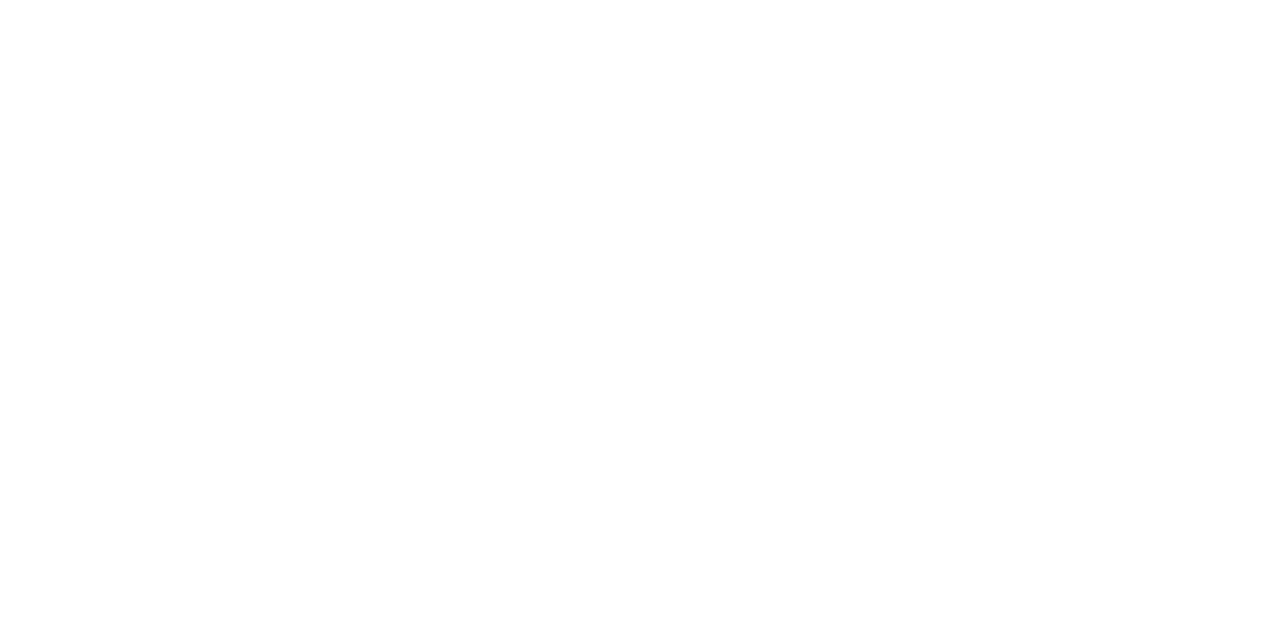
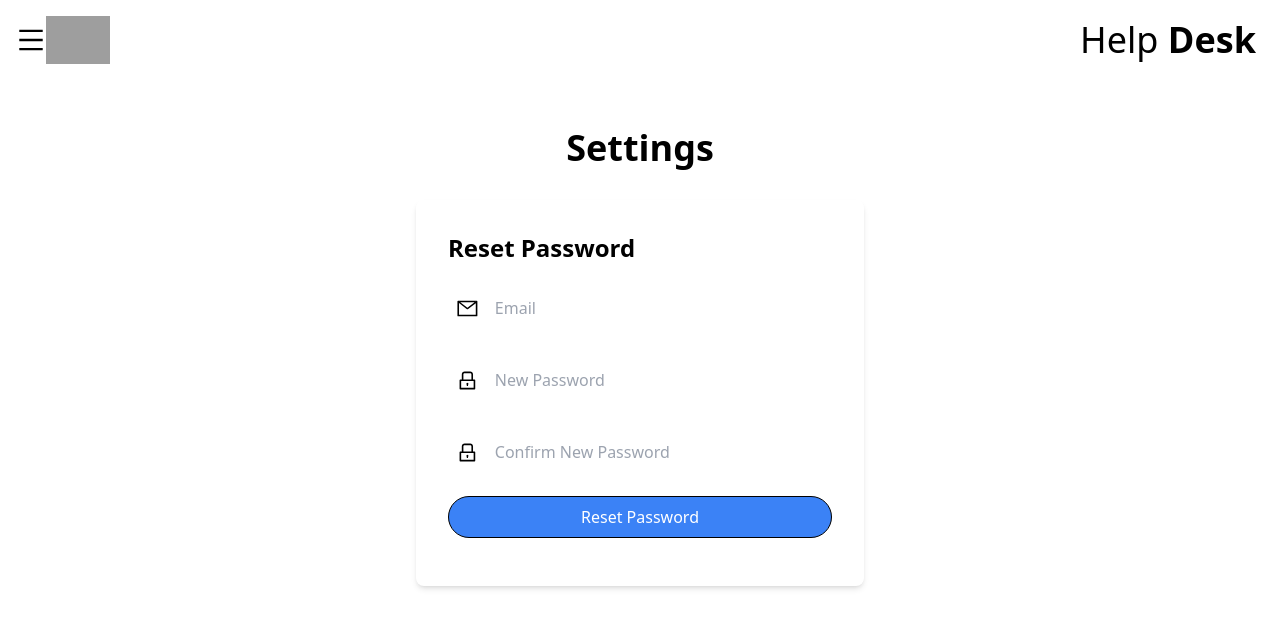
Before and after one commit to RamboProg/Help-Desk, a React (Create React App) app in the folder Frontend/: page /Settings in a window 1280 px wide. Before the commit this address had no page. Shown: the top 628 px of the page. Built offline with nearby package versions, Linux system fonts and the light colour scheme; grey boxes are pictures that could not be loaded; the HTML template or start-up script is replaced by a standard one.

Commit message:
Settings and Profile components

```diff
--- a/Frontend/src/App.js
+++ b/Frontend/src/App.js
@@ -10,6 +10,8 @@
 import ManagerHome from './components/ManagerHome';
 import AgentHome from './components/AgentHome';
 import KnowledgeBase from './components/KnowledgeBase';
+import Settings from './components/Settings';
+import Profile from './components/Profile';
 
 function App() {
   return (
@@ -43,6 +45,14 @@
           path="/KnowledgeBase"
           element={<ClientLayout><KnowledgeBase /></ClientLayout>}
         />
+        <Route
+          path="/Settings"
+          element={<ClientLayout><Settings /></ClientLayout>}
+        />
+        <Route
+          path="/Profile"
+          element={<ClientLayout><Profile /></ClientLayout>}
+        />
       </Routes>
     </Router>
   );
--- a/Frontend/src/ClientLayout.js
+++ b/Frontend/src/ClientLayout.js
@@ -5,7 +5,8 @@
 
 const ClientLayout = ({ children }) => {
     const location = useLocation();
-    const showNavbar = location.pathname === '/ClientHome' || location.pathname === '/KnowledgeBase';
+    const showNavbar = location.pathname === '/ClientHome' || location.pathname === '/KnowledgeBase'
+        || location.pathname === '/Settings' || location.pathname === '/Profile';
 
     return (
         <div>
--- a/Frontend/src/components/Profile.jsx
+++ b/Frontend/src/components/Profile.jsx
@@ -0,0 +1,94 @@
+import React, { useState, useEffect } from "react";
+import axios from "axios";
+
+const Profile = () => {
+  const [user, setUser] = useState(null);
+  const [newEmail, setNewEmail] = useState("");
+  const [newUsername, setNewUsername] = useState("");
+  const [newPhoneNumber, setNewPhoneNumber] = useState("");
+  //   const token = localStorage.getItem("token");
+
+  useEffect(() => {
+    // Fetch user profile data
+    const fetchUserProfile = async () => {
+      try {
+        const response = await axios.get(
+          "http://localhost:3000/api/v1/profile"
+          // {
+          //   headers: {
+          //     Authorization: `Bearer ${token}`,
+          //   },
+          // }
+        );
+        console.log("Profile Response:", response);
+
+        setUser(response.data.user);
+        setNewEmail(response.data.user.Email);
+        setNewUsername(response.data.user.Username);
+        setNewPhoneNumber(response.data.user.PhoneNumber);
+      } catch (error) {
+        console.error("Error fetching user profile:", error.message);
+      }
+    };
+
+    fetchUserProfile();
+  }, []);
+
+  const handleUpdateProfile = async () => {
+    try {
+      const response = await axios.put(
+        `http://localhost:3000/api/v1/users/${user._id}`,
+        {
+          newEmail,
+          newUsername,
+          newPhoneNumber,
+        }
+      );
+
+      console.log(response.data.message);
+      // Optionally, you can update the user state with the updated data if needed
+      setUser(response.data.user);
+    } catch (error) {
+      console.error("Profile update failed:", error.message);
+    }
+  };
+
+  if (!user) {
+    return <div>Loading...</div>;
+  }
+
+  return (
+    <div>
+      <h1>User Profile</h1>
+      <form onSubmit={handleUpdateProfile}>
+        <div>
+          <label>Email:</label>
+          <input
+            type="text"
+            value={newEmail}
+            onChange={(e) => setNewEmail(e.target.value)}
+          />
+        </div>
+        <div>
+          <label>Username:</label>
+          <input
+            type="text"
+            value={newUsername}
+            onChange={(e) => setNewUsername(e.target.value)}
+          />
+        </div>
+        <div>
+          <label>Phone Number:</label>
+          <input
+            type="text"
+            value={newPhoneNumber}
+            onChange={(e) => setNewPhoneNumber(e.target.value)}
+          />
+        </div>
+        <button type="submit">Update Profile</button>
+      </form>
+    </div>
+  );
+};
+
+export default Profile;
--- a/Frontend/src/components/Settings.jsx
+++ b/Frontend/src/components/Settings.jsx
@@ -0,0 +1,69 @@
+import React, { useState } from "react";
+import { AiOutlineLock, AiOutlineMail } from "react-icons/ai";
+import axios from "axios";
+
+const Settings = () => {
+  const [newPassword, setNewPassword] = useState("");
+  const [confirmPassword, setConfirmPassword] = useState("");
+
+  const handleResetPassword = async () => {
+    try {
+      const response = await axios.post(
+        "http://localhost:3000/api/v1/auth/reset-password/request",
+        {
+          email: "user@example.com", // Use the logged-in user's email or provide an input field
+          password: newPassword,
+        }
+      );
+
+      console.log(response.data.message);
+    } catch (error) {
+      console.error("Password reset failed:", error.message);
+    }
+  };
+
+  return (
+    <div className="max-w-[1640px] m-auto px-4 py-12">
+      <h1 className="font-bold text-4xl text-center mb-8">Settings</h1>
+      <div className="p-8 rounded-lg shadow-md max-w-md mx-auto">
+        <h2 className="font-extrabold text-2xl mb-4">Reset Password</h2>
+        <div className="flex items-center bg-white rounded-full mb-4 p-2">
+          <AiOutlineMail size={25} />
+          <input
+            className="bg-transparent p-2 w-full focus:outline-none ml-2"
+            type="email"
+            placeholder="Email"
+            disabled
+          />
+        </div>
+        <div className="flex items-center bg-white rounded-full mb-4 p-2">
+          <AiOutlineLock size={25} />
+          <input
+            className="bg-transparent p-2 w-full focus:outline-none ml-2"
+            type="password"
+            placeholder="New Password"
+            value={newPassword}
+            onChange={(e) => setNewPassword(e.target.value)}
+          />
+        </div>
+        <div className="flex items-center bg-white rounded-full mb-4 p-2">
+          <AiOutlineLock size={25} />
+          <input
+            className="bg-transparent p-2 w-full focus:outline-none ml-2"
+            type="password"
+            placeholder="Confirm New Password"
+            value={confirmPassword}
+            onChange={(e) => setConfirmPassword(e.target.value)}
+          />
+        </div>
+        <button
+          onClick={handleResetPassword}
+          className="bg-blue-500 text-white py-2 px-4 rounded-full w-full mb-4">
+          Reset Password
+        </button>
+      </div>
+    </div>
+  );
+};
+
+export default Settings;
```
